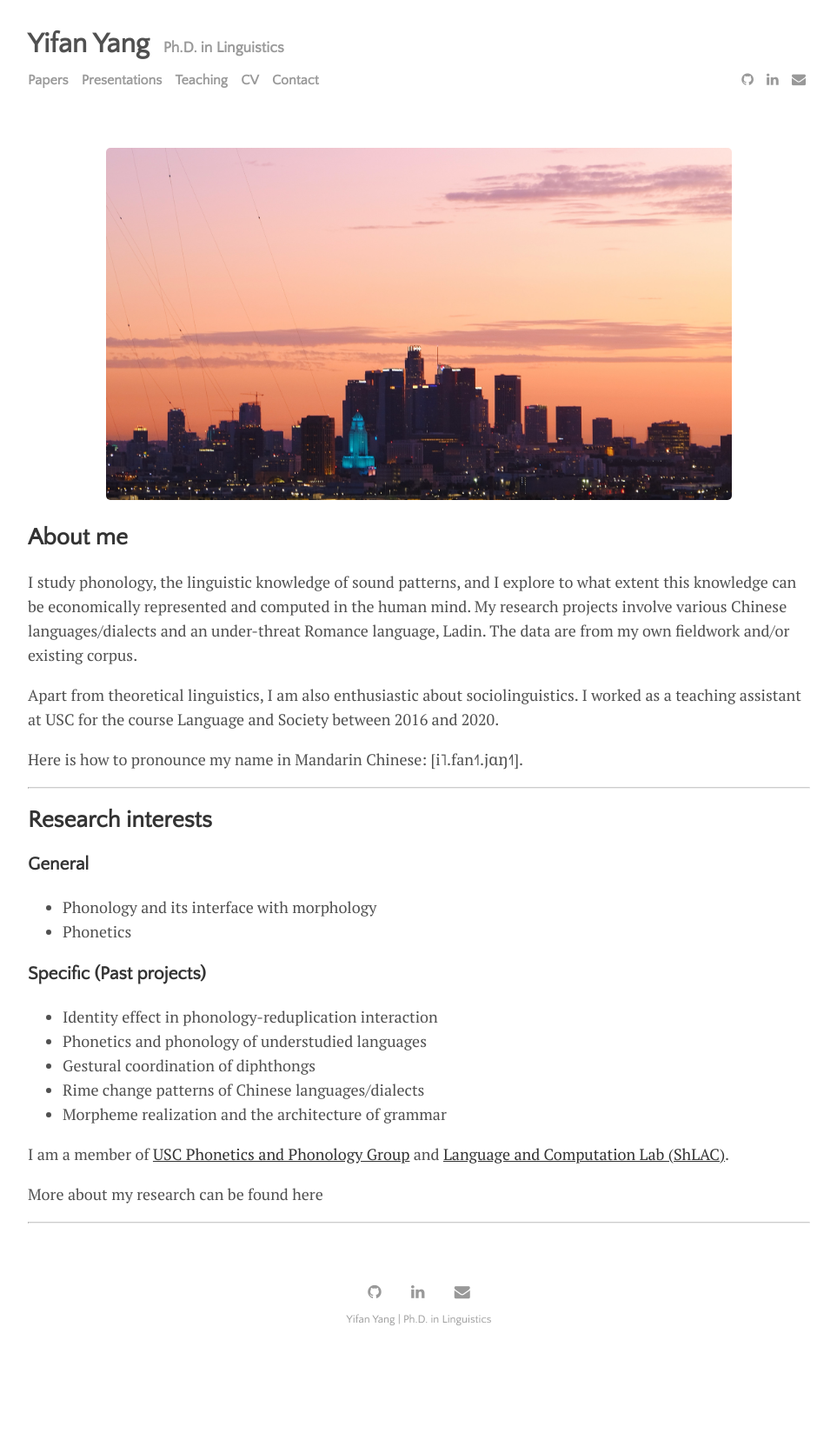
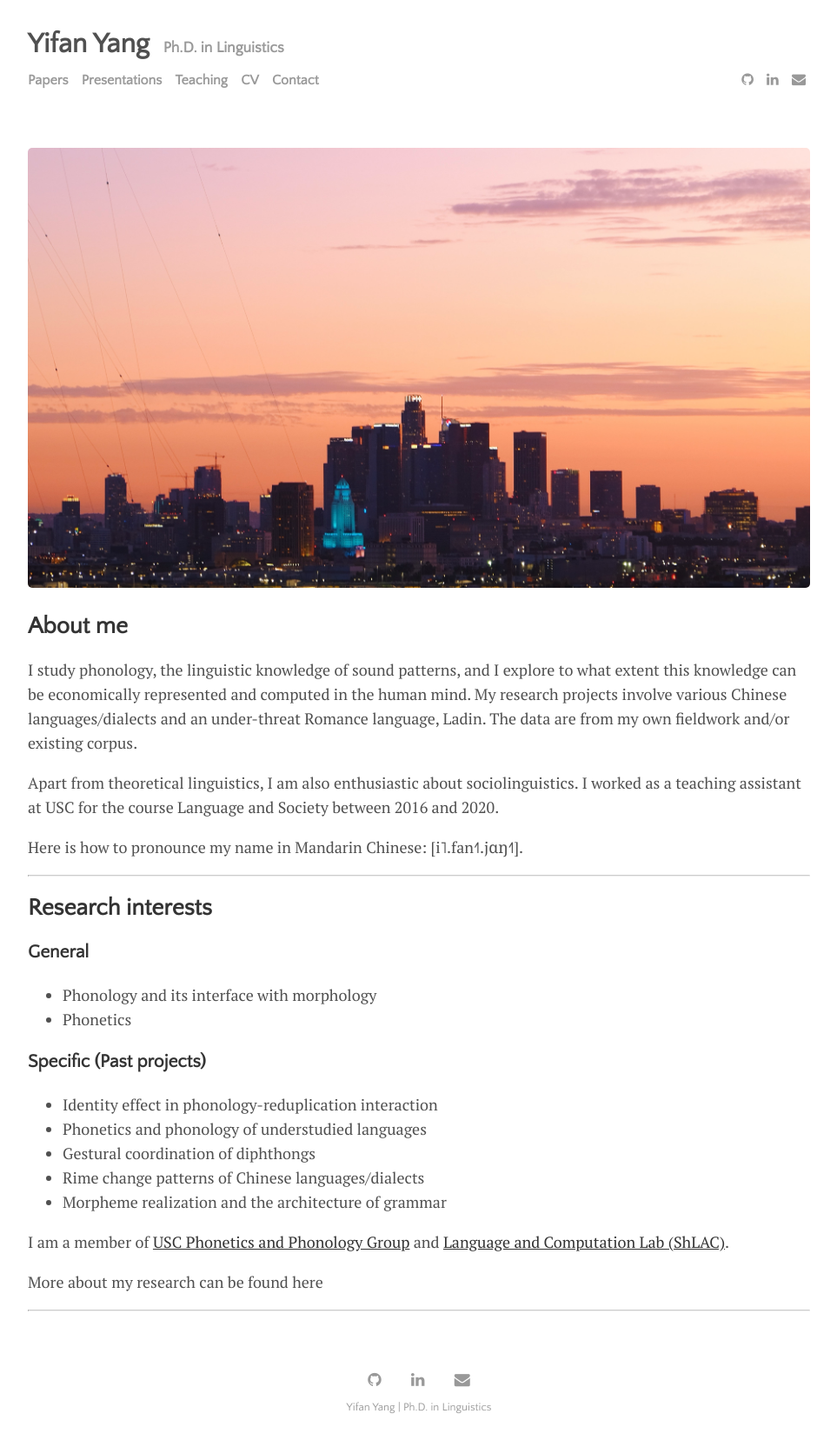
Before and after one commit to yifanyang08/yifanyang08.github.io, a Jekyll site: the page built from index.html, in a window 1280 px wide. Shown: the whole page at 87% size, without its empty margins (158-1121 px from the left). Built offline with Jekyll 4.4.1, drawn with Linux system fonts in a browser that asks for light colours; the list of posts is cut into pages by our own code; before the commit the page ends 1563 px from its top, so only the background shows below that.

Commit message:
Update home.html

```diff
--- a/_layouts/home.html
+++ b/_layouts/home.html
@@ -2,8 +2,9 @@
 layout: default
 ---
 
-<center><img src="assets/img/dtla-2.JPG" style="width: 80%; height: 80%" alt="" />
-</center>
+<span class = "image fit">
+  <img src="assets/img/dtla-2.JPG" alt="" />
+</span>
 
 <article>
 
```
